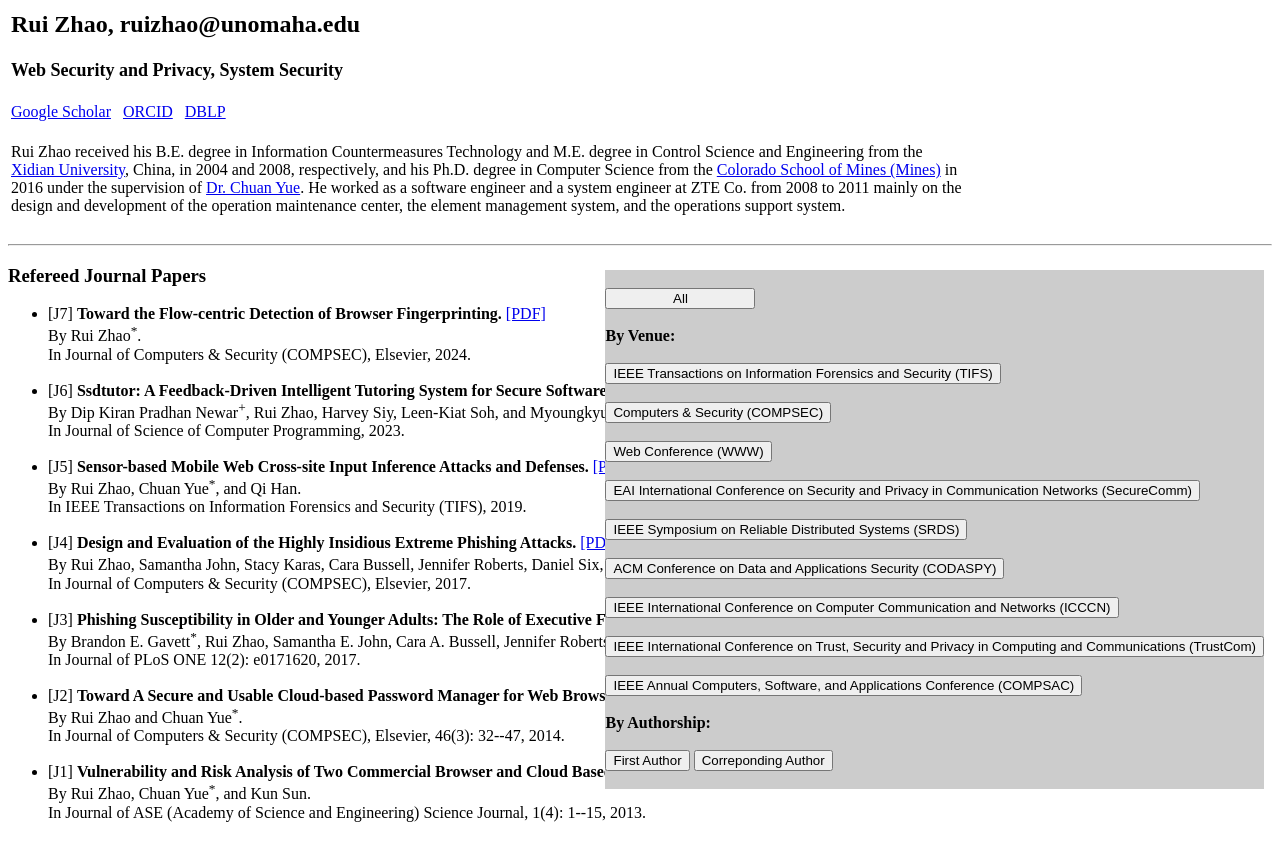
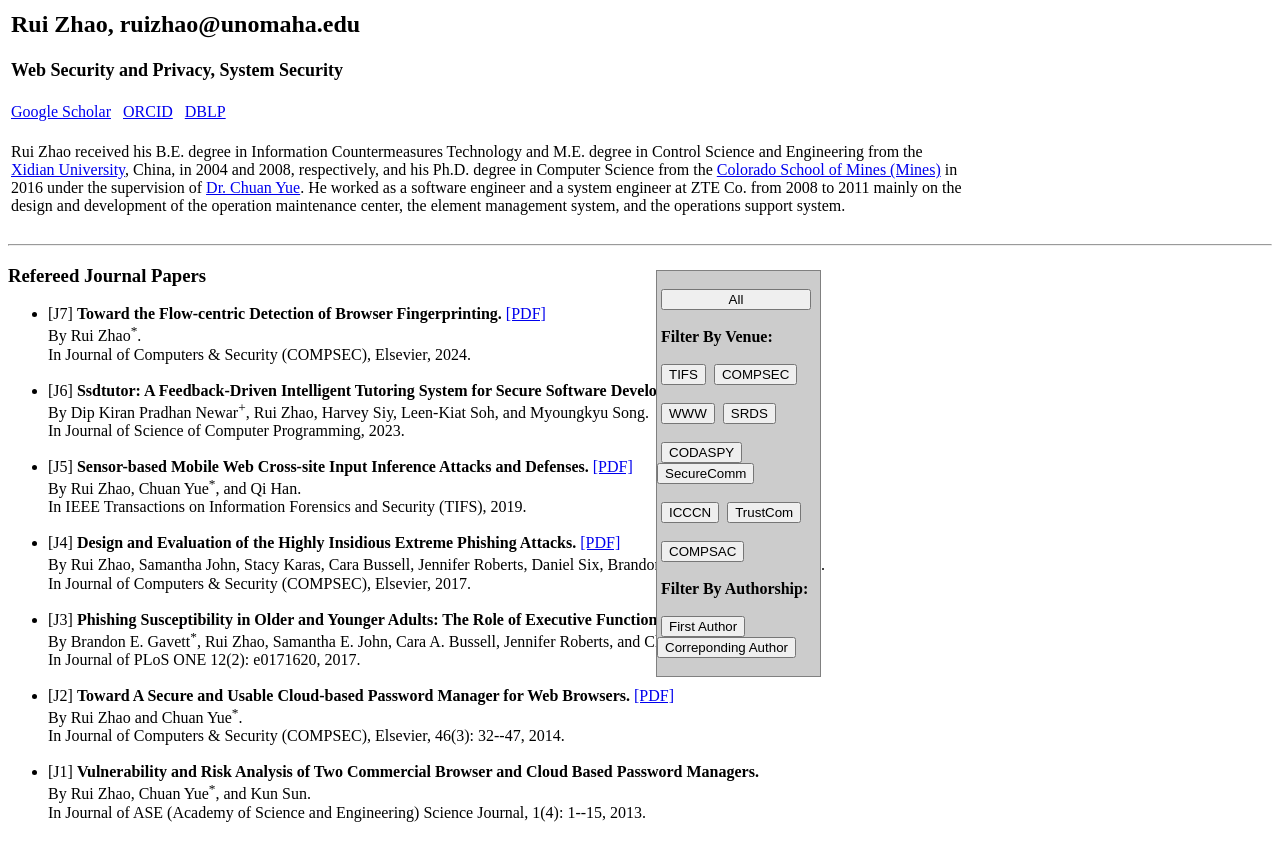
Before and after one commit to rzhao-sec/rzhao-sec.github.io, a plain HTML site: page index.html in a window 1280 px wide. Shown: the top 843 px of the page. Drawn offline with Linux system fonts and the light colour scheme.

Commit message:
Update index.html

```diff
--- a/index.html
+++ b/index.html
@@ -6,9 +6,13 @@
 <TITLE>Rui Zhao</TITLE>
 <STYLE>
 #scroller-right{
-    position: fixed;
-    right: 0;
-    background:#CCC;
+  border:1px solid gray;
+  position: fixed;
+  left: 50%;
+  background:#CCC;
+  margin:1em 1em;
+  display: inline-block;
+  width: 12.75%
 }
 </STYLE>
 </HEAD>
@@ -55,21 +59,21 @@ function filter(tagname, tagvalue) {
 </SCRIPT>
 <br>
 <HR size="2">
-  <div id="scroller-right" style="margin:1em 1em;"><br>
-    <input type="button" onclick="filter('venue', 'ALL')" value="All" style="width:150px"/><br style="line-height: 150%;"><br>
-    <b>By Venue:</b><br><br>
-    <input type="button" onclick="filter('venue', 'TIFS')" value="IEEE Transactions on Information Forensics and Security (TIFS)"/><br><br>
-    <input type="button" onclick="filter('venue', 'COMPSEC')" value="Computers & Security (COMPSEC)"/><br><br>
-    <input type="button" onclick="filter('venue', 'WWW')" value="Web Conference (WWW)"/><br><br>
-    <input type="button" onclick="filter('venue', 'SecureComm')" value="EAI International Conference on Security and Privacy in Communication Networks (SecureComm)"/><br><br>
-    <input type="button" onclick="filter('venue', 'SRDS')" value="IEEE Symposium on Reliable Distributed Systems (SRDS)"/><br><br>
-    <input type="button" onclick="filter('venue', 'CODASPY')" value="ACM Conference on Data and Applications Security (CODASPY)"/><br><br>
-    <input type="button" onclick="filter('venue', 'ICCCN')" value="IEEE International Conference on Computer Communication and Networks (ICCCN)"/><br><br>
-    <input type="button" onclick="filter('venue', 'TrustCom')" value="IEEE International Conference on Trust, Security and Privacy in Computing and Communications (TrustCom)"/><br><br>
-    <input type="button" onclick="filter('venue', 'COMPSAC')" value="IEEE Annual Computers, Software, and Applications Conference (COMPSAC)"/><br><br>
-    <b>By Authorship:</b><br><br>
-    <input type="button" onclick="filter('first', 'yes')" value="First Author"/>
-    <input type="button" onclick="filter('crsp', 'yes')" value="Correponding Author"/><br><br>
+  <div id="scroller-right"><br>
+    &nbsp;<input type="button" onclick="filter('venue', 'ALL')" value="All" style="width:150px"/><br style="line-height: 150%;"><br>
+    &nbsp;<b>Filter By Venue:</b><br><br>
+    &nbsp;<input type="button" onclick="filter('venue', 'TIFS')" value="TIFS"/>
+    &nbsp;<input type="button" onclick="filter('venue', 'COMPSEC')" value="COMPSEC"/><br><br>
+    &nbsp;<input type="button" onclick="filter('venue', 'WWW')" value="WWW"/>
+    &nbsp;<input type="button" onclick="filter('venue', 'SRDS')" value="SRDS"/><br><br>
+    &nbsp;<input type="button" onclick="filter('venue', 'CODASPY')" value="CODASPY"/>
+    &nbsp;<input type="button" onclick="filter('venue', 'SecureComm')" value="SecureComm"/><br><br>
+    &nbsp;<input type="button" onclick="filter('venue', 'ICCCN')" value="ICCCN"/>
+    &nbsp;<input type="button" onclick="filter('venue', 'TrustCom')" value="TrustCom"/><br><br>
+    &nbsp;<input type="button" onclick="filter('venue', 'COMPSAC')" value="COMPSAC"/><br><br>
+    &nbsp;<b>Filter By Authorship:</b><br><br>
+    &nbsp;<input type="button" onclick="filter('first', 'yes')" value="First Author"/>
+    &nbsp;<input type="button" onclick="filter('crsp', 'yes')" value="Correponding Author"/><br><br>
   </div>
 <H3>Refereed Journal Papers</H3>
 <UL>
```
